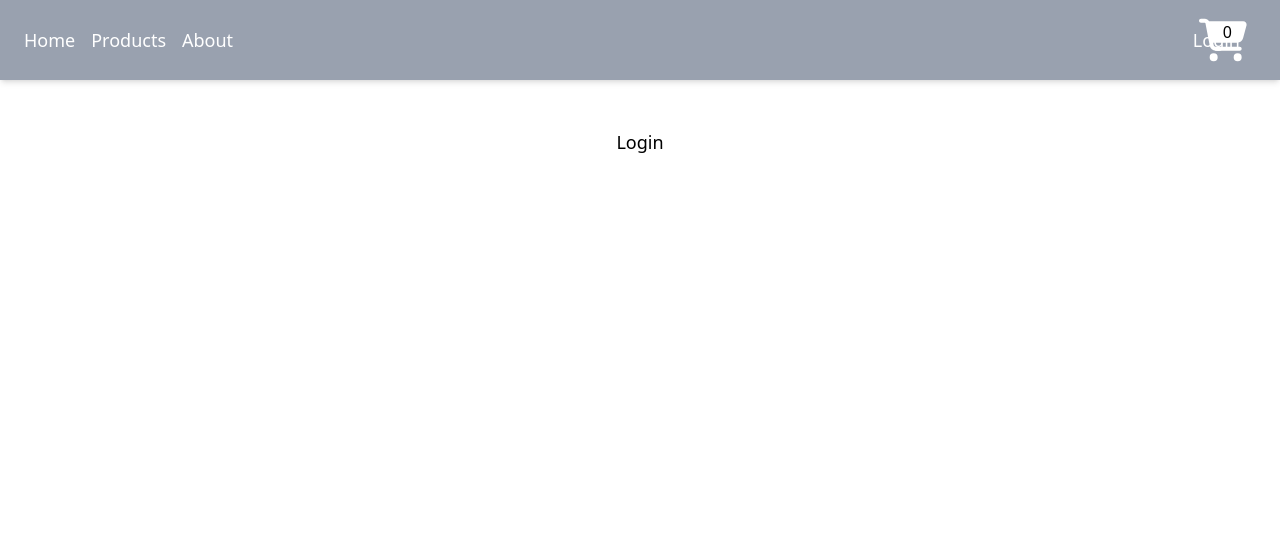
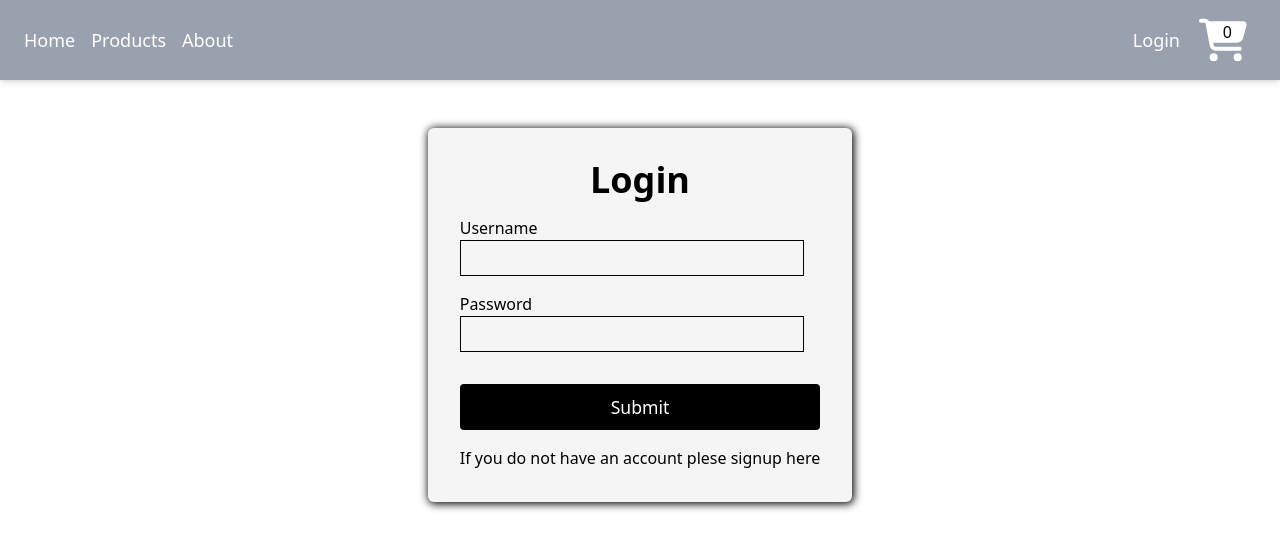
Before and after one commit to anas-tabassum/Laura, a React (Vite) app in the folder frontend/: page /login in a window 1280 px wide. Shown: the top 550 px of the page. Built offline with nearby package versions, Linux system fonts and the light colour scheme.

Commit message:
setup login page

```diff
--- a/frontend/src/App.jsx
+++ b/frontend/src/App.jsx
@@ -4,6 +4,7 @@ import { BrowserRouter, Routes, Route } from 'react-router-dom';
 import React, {useState} from "react"
 import Navbar from "./components/NavBar";
 import Login from "./pages/Login";
+import Register from "./pages/Register"
 import Error from "./pages/Error.jsx";
 import Details from "./pages/Details.jsx";
 import Cart from "./pages/Cart.jsx";
@@ -27,6 +28,7 @@ const App = () => {
                 <Route path="/cart" element={<Cart cartItems = {cartItems} />} />
                 <Route path="/details/:id" element={<Details onCartHandle = {cartHandle} />}  />
                 <Route path="/login" element={<Login />} />
+                <Route path="/register" element={<Register/>} />
             </Routes>
         </BrowserRouter>
     </div>
--- /dev/null
+++ b/frontend/src/assets/Login.module.css
@@ -0,0 +1,47 @@
+.wrapper{
+    background: whitesmoke;
+    padding: 2rem;
+    display: flex;
+    flex-direction: column;
+    border-radius: 6px;
+    box-shadow: 1px 1px 9px 1px black;
+
+}
+
+.title{
+    text-align: center;
+    margin-bottom: 1rem;
+    font-weight: 700;
+}
+
+.input_container{
+    display: flex;
+    flex-direction: column;
+    margin-bottom: 1rem;
+}
+
+.input_container input{
+    border: 1px solid black;
+    width: 21.5rem;
+    padding: 5px;
+}
+
+.submit_btn{
+    margin-top: 1rem;
+    background: black;
+    color: white;
+    padding: 10px;
+    border-radius: 4px;
+    font-size: 1.1rem;
+}
+
+.submit_btn:hover{
+    cursor: pointer;
+}
+.submit_btn:active{
+    scale: 1.01;
+}
+
+.message{
+    margin-top: 1rem;
+}
--- a/frontend/src/components/Navbar.jsx
+++ b/frontend/src/components/Navbar.jsx
@@ -17,7 +17,7 @@ const Navbar = ({cartLength}) => {
                     <Link to="/" className="hover:underline">Home</Link>
                     <Link to="/products" className="hover:underline">Products</Link>
                     <Link to="/about" className="hover:underline">About</Link>
-                    <Link to="/login" className="hover:underline absolute right-10">Login</Link>
+                    <Link to="/login" className="hover:underline absolute right-25">Login</Link>
                 </div>
                 <div className="flex">
                     <Link to="/cart">
--- a/frontend/src/pages/Login.tsx
+++ b/frontend/src/pages/Login.tsx
@@ -1,7 +1,28 @@
+import { Link } from "react-router-dom";
+import styles from "../assets/Login.module.css"
 
 const Login = () => {
         return (
-            <h1 className="text-lg">Login</h1>
+            <div className={styles.wrapper}>
+                <h1 className={`text-4xl ${styles.title}`}>Login</h1>
+
+                <div className={styles.input_container}>
+                    <label htmlFor="">Username</label>
+                    <input type="text" />
+                </div>
+
+                <div className={styles.input_container}>
+                    <label htmlFor="">Password</label>
+                    <input type="text" />
+                </div>
+
+                <button className={styles.submit_btn}>Submit</button>
+
+                <p className={styles.message}>
+                    If you do not have an account plese signup
+                    <Link to="/register"> here</Link>
+                    </p>
+            </div>
         )
 }
 export default Login;
--- /dev/null
+++ b/frontend/src/pages/Register.jsx
@@ -0,0 +1,12 @@
+import { Link } from "react-router-dom";
+import styles from "../assets/Login.module.css"
+import React from "react";
+
+const Register = () => {
+        return (
+            <div className={styles.wrapper}>
+                <h1 className={`text-4xl ${styles.title}`}>Welcome to Register Page</h1>
+            </div>
+        )
+}
+export default Register;
```
Also changed, not shown: 1 other file (tests, documents, lock files or other folders).
